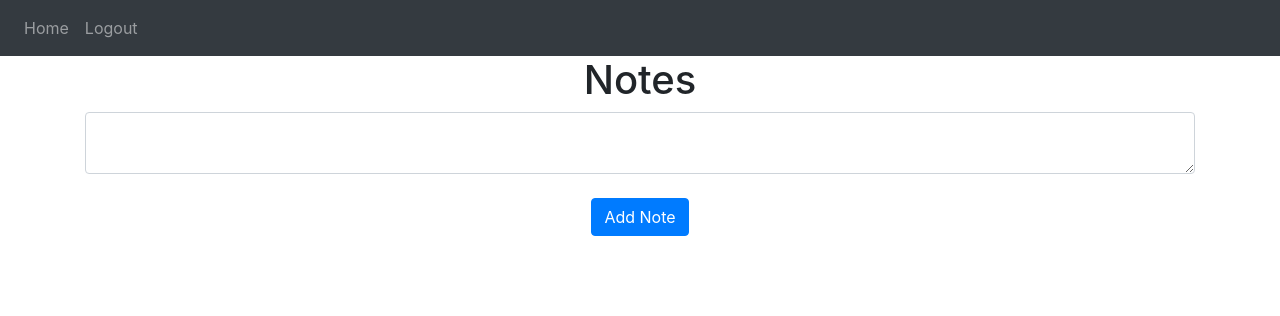
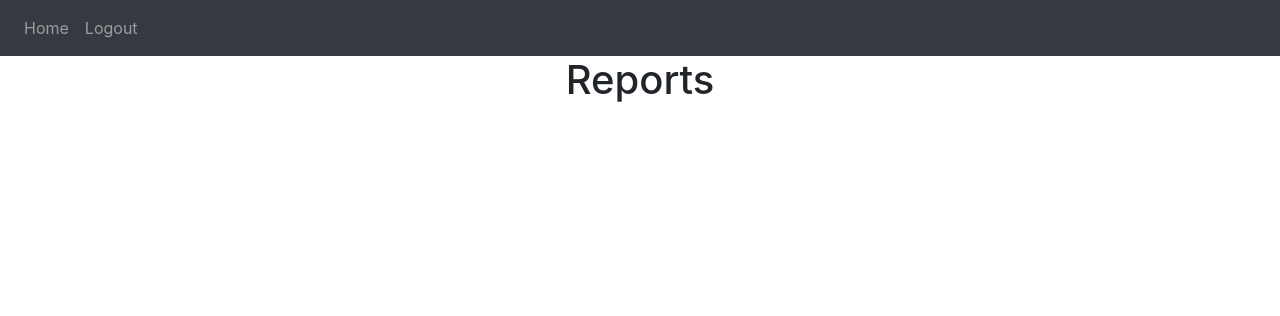
Before and after one commit to kaczmarek-dev/render-me-this-CTF, a Flask app: page /admin in a window 1280 px wide. Shown: the top 316 px of the page. Run offline with Flask 3, Linux system fonts and the light colour scheme; a user stored in the database is signed in; data that the repository does not hold is empty; some libraries are stand-ins or nearby versions.

Commit message:
Fix: Notes changed to Reports.

```diff
--- a/website/__init__.py
+++ b/website/__init__.py
@@ -13,7 +13,7 @@ def create_app():
     app.config['SQLALCHEMY_DATABASE_URI'] = f'sqlite:///{DB_NAME}'
     db.init_app(app)
 
-    from .models import User, Note
+    from .models import User, Report
     from .init_defaults import init_defaults
     from .views import views
     from .auth import auth
--- a/website/models.py
+++ b/website/models.py
@@ -2,7 +2,7 @@ from . import db
 from flask_login import UserMixin
 from sqlalchemy.sql import func
 
-class Note(db.Model):
+class Report(db.Model):
     id = db.Column(db.Integer, primary_key=True)
     data = db.Column(db.String(10000))
     date = db.Column(db.DateTime(timezone=True), default=func.now())
@@ -14,4 +14,4 @@ class User(db.Model, UserMixin):
     username = db.Column(db.String(150), unique=True)
     password = db.Column(db.String(150))
     is_admin = db.Column(db.Integer)
-    notes = db.relationship('Note')
+    reports = db.relationship('Report')
--- a/website/static/index.js
+++ b/website/static/index.js
@@ -1,7 +1,7 @@
-function deleteNote(noteId) {
-  fetch("/delete-note", {
+function deleteReport(reportId) {
+  fetch("/delete-report", {
     method: "POST",
-    body: JSON.stringify({ noteId: noteId }),
+    body: JSON.stringify({ reportId: reportId }),
   }).then((_res) => {
     window.location.href = "/";
   });
--- a/website/templates/admin.html
+++ b/website/templates/admin.html
@@ -1,21 +1,14 @@
 {% extends "base.html" %} {% block title %}Home{% endblock %} {% block content
     %}
-    <h1 align="center">Notes</h1>
-    <ul class="list-group list-group-flush" id="notes">
-      {% for note in user.notes %}
+    <h1 align="center">Reports</h1>
+    <ul class="list-group list-group-flush" id="reports">
+      {% for report in user.reports %}
       <li class="list-group-item">
-        {{ note.data }}
-        <button type="button" class="close" onClick="deleteNote({{ note.id }})">
+        {{ report.data }}
+        <button type="button" class="close" onClick="deleteReport({{ report.id }})">
           <span aria-hidden="true">&times;</span>
         </button>
       </li>
       {% endfor %}
     </ul>
-    <form method="POST">
-      <textarea name="note" id="note" class="form-control"></textarea>
-      <br />
-      <div align="center">
-        <button type="submit" class="btn btn-primary">Add Note</button>
-      </div>
-    </form>
     {% endblock %}
--- a/website/templates/base.html
+++ b/website/templates/base.html
@@ -77,10 +77,10 @@
 
 {% block javascript %}
     <script type="text/javascript">
-      function deleteNote(noteId) {
-  fetch("/delete-note", {
+      function deleteReport(reportId) {
+  fetch("/delete-report", {
     method: "POST",
-    body: JSON.stringify({ noteId: noteId }),
+    body: JSON.stringify({ reportId: reportId }),
   }).then((_res) => {
     window.location.href = "/";
   });
--- a/website/views.py
+++ b/website/views.py
@@ -1,6 +1,6 @@
 from flask import Blueprint, render_template, request, flash, jsonify
 from flask_login import login_required, current_user
-from .models import Note
+from .models import Report
 from . import db
 import json
 
@@ -11,27 +11,27 @@ views = Blueprint('views', __name__)
 @login_required
 def home():
     if request.method == 'POST':
-        note = request.form.get('note')#Gets the note from the HTML
+        report = request.form.get('report')#Gets the report from the HTML
 
-        if len(note) < 1:
-            flash('Note is too short!', category='error')
+        if len(report) < 1:
+            flash('Report is too short!', category='error')
         else:
-            new_note = Note(data=note, user_id=current_user.id)  #providing the schema for the note
-            db.session.add(new_note) #adding the note to the database
+            new_report = Report(data=report, user_id=current_user.id)  #providing the schema for the report
+            db.session.add(new_report) #adding the report to the database
             db.session.commit()
-            flash('Note added!', category='success')
+            flash('Report added!', category='success')
 
     return render_template("home.html", user=current_user)
 
 
-@views.route('/delete-note', methods=['POST'])
-def delete_note():
-    note = json.loads(request.data) # this function expects a JSON from the INDEX.js file
-    noteId = note['noteId']
-    note = Note.query.get(noteId)
-    if note:
-        if note.user_id == current_user.id:
-            db.session.delete(note)
+@views.route('/delete-report', methods=['POST'])
+def delete_report():
+    report = json.loads(request.data) # this function expects a JSON from the INDEX.js file
+    reportId = report['reportId']
+    report = Report.query.get(reportId)
+    if report:
+        if report.user_id == current_user.id:
+            db.session.delete(report)
             db.session.commit()
 
     return jsonify({})
```
Also changed, not shown: website/templates/home.html (+7 -7 lines).
